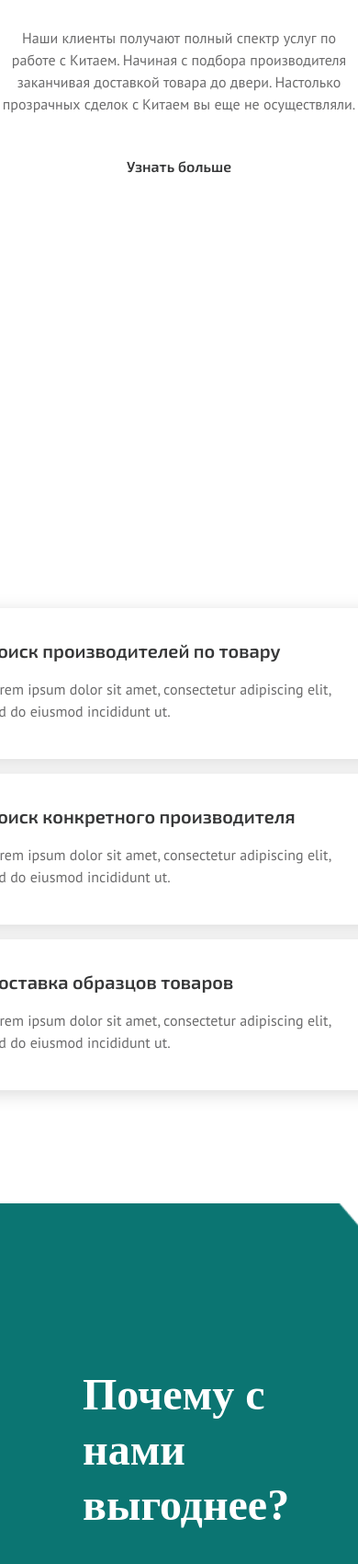
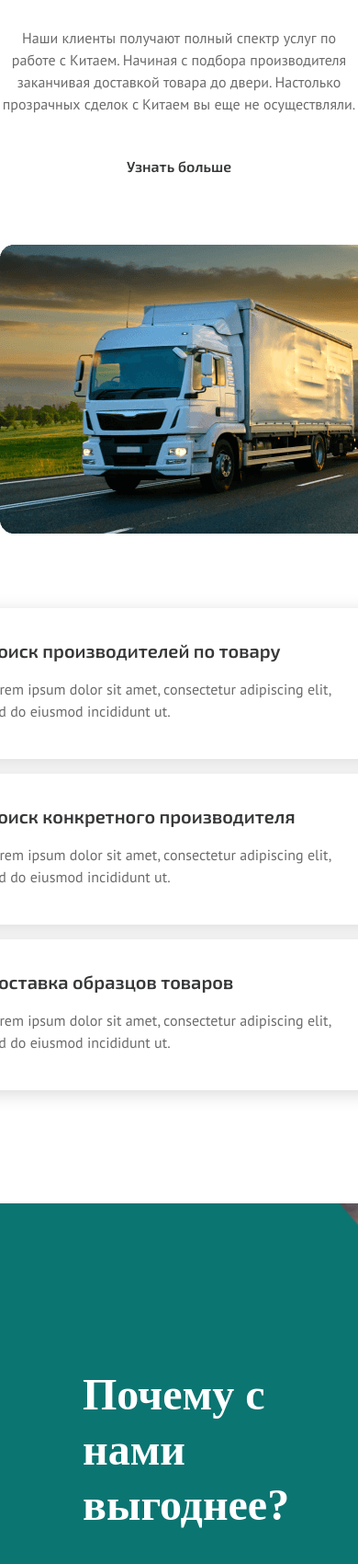
Before and after one commit to esido/truck-delivery, a plain HTML site: page index.html in a window 390 px wide. Shown: the part 248-1948 px from the top of the page at 92% size. Drawn offline with Linux system fonts and the light colour scheme.

Commit message:
second commit

```diff
--- a/scss/_media.scss
+++ b/scss/_media.scss
@@ -27,7 +27,7 @@
   .hero__bg {
     width: 690px;
     height: 314px;
-    background-image: url("../images/hero-media\ \(1\).png");
+    background-image: url("../images/hero-media.png");
     margin-top: 73px;
   }
 
@@ -62,7 +62,7 @@
   }
 
   .benefits {
-    background-image: url("../images/benefits__media\ \(1\).png");
+    background-image: url("../images/benefits__media.png");
 
     .benfits__wrapper {
       background-image: url("../images/Rectangle_media.png");
--- a/scss/style.scss
+++ b/scss/style.scss
@@ -74,7 +74,7 @@ $border: 3px solid #ffce50;
 .hero__bg {
   width: 635px;
   height: 510px;
-  background-image: url("../images/hero-bg\ \(1\).png");
+  background-image: url("../images/hero-bg.png");
   background-repeat: no-repeat;
   background-size: cover;
 }
@@ -113,7 +113,7 @@ $border: 3px solid #ffce50;
 }
 
 .benefits {
-  background-image: url("../images/benfits-bg\ \(1\).png");
+  background-image: url("../images/benfits-bg.png");
   background-repeat: no-repeat;
   background-size: cover;
   background-position: left;
```
Also changed, not shown: style/style.css, 1 other file.
